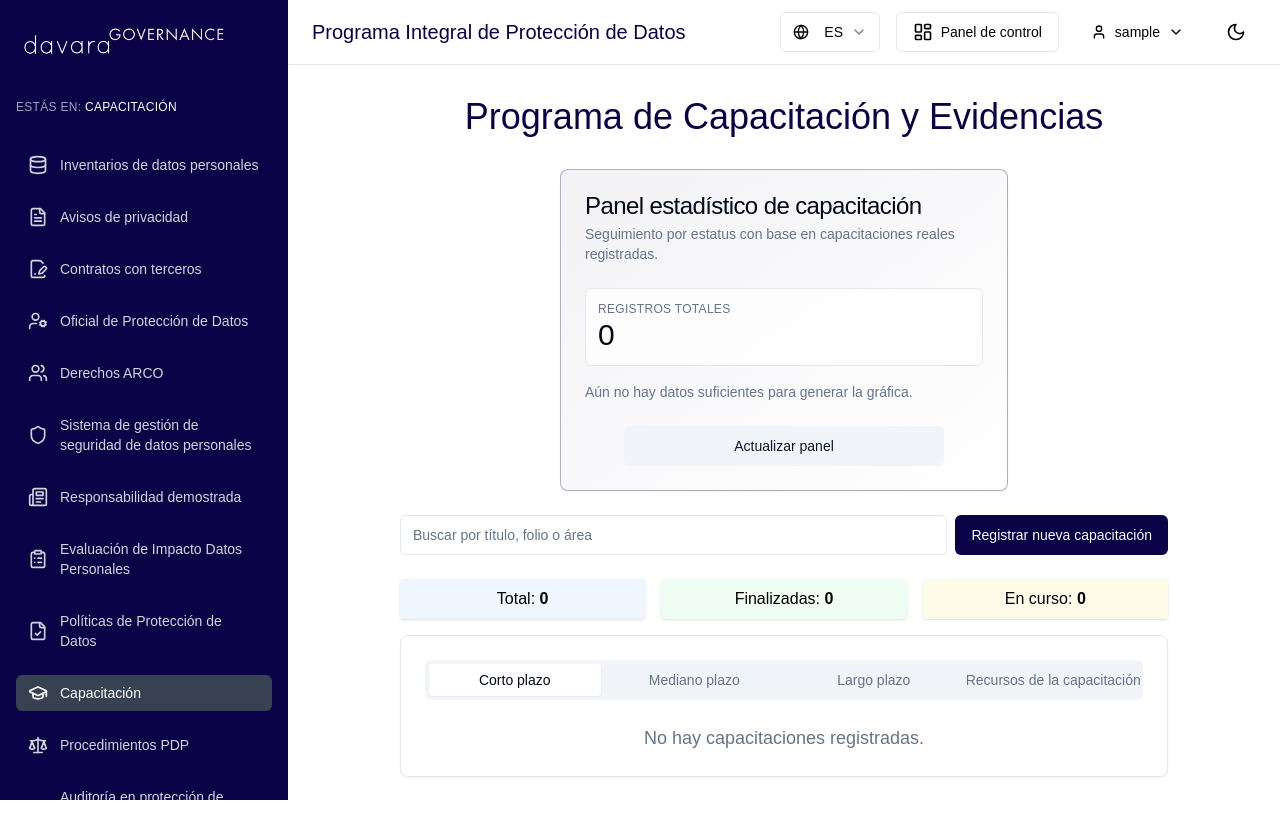
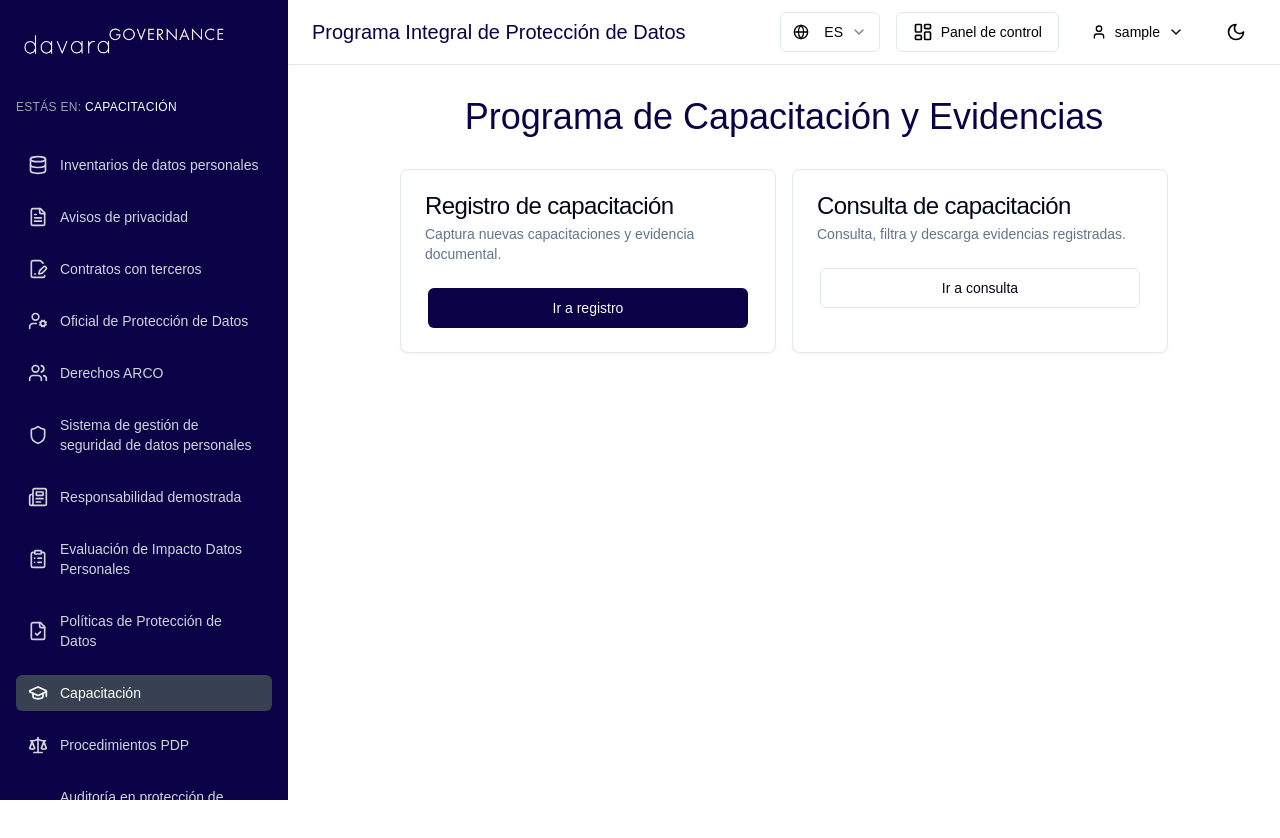
Before and after one commit to vicvaz074/plataforma_ppd, a Next.js app in the folder app/: page /davara-training in a window 1280 px wide. Shown: the top 838 px of the page. After the commit the page ends 800 px from the top, so only its background shows below. Built offline with nearby package versions, Linux system fonts and the light colour scheme; sample sign-in values are in the browser's storage; a web font is replaced by a local one.

Commit message:
Homologa cards de módulos y elimina accesos duplicados

```diff
--- a/app/app/data-policies/page.tsx
+++ b/app/app/data-policies/page.tsx
@@ -4,7 +4,7 @@ import { useState, useRef, useEffect } from "react"
 import { useForm } from "react-hook-form"
 import { zodResolver } from "@hookform/resolvers/zod"
 import * as z from "zod"
-import { Card, CardContent } from "@/components/ui/card"
+import { Card, CardContent, CardDescription, CardHeader, CardTitle } from "@/components/ui/card"
 import { ModuleStatisticsCard } from "@/components/module-statistics-card"
 import { Button } from "@/components/ui/button"
 import { Input } from "@/components/ui/input"
@@ -540,6 +540,7 @@ export default function PoliciesManager() {
   const [editingIndex, setEditingIndex] = useState<number | null>(null)
   const [showDialog, setShowDialog] = useState(false)
   const [viewIndex, setViewIndex] = useState<number | null>(null)
+  const [activeSection, setActiveSection] = useState<"menu" | "registro" | "consulta">("menu")
   const policyViewRef = useRef<HTMLDivElement>(null)
 
   // --- LOCALSTORAGE SYNC ---
@@ -577,6 +578,32 @@ export default function PoliciesManager() {
   // --- UI ---
   return (
     <div className="container max-w-4xl mx-auto py-8">
+      <div className="mb-6 grid grid-cols-1 gap-4 md:grid-cols-2">
+        <Card className="border-blue-100">
+          <CardHeader>
+            <CardTitle>Registro de políticas</CardTitle>
+            <CardDescription>Captura una nueva política y administra su vigencia.</CardDescription>
+          </CardHeader>
+          <CardContent>
+            <Button className="w-full" onClick={() => setActiveSection("registro")}>
+              Ir a registro
+            </Button>
+          </CardContent>
+        </Card>
+        <Card className="border-blue-100">
+          <CardHeader>
+            <CardTitle>Consulta de políticas</CardTitle>
+            <CardDescription>Consulta, edita y exporta políticas registradas.</CardDescription>
+          </CardHeader>
+          <CardContent>
+            <Button variant="outline" className="w-full" onClick={() => setActiveSection("consulta")}>
+              Ir a consulta
+            </Button>
+          </CardContent>
+        </Card>
+      </div>
+
+      {activeSection !== "menu" && (
         <div className="mb-6 max-w-md">
           <ModuleStatisticsCard
             dataset="policies"
@@ -586,7 +613,10 @@ export default function PoliciesManager() {
             cta="Actualizar panel"
           />
         </div>
+      )}
 
+      {activeSection !== "menu" && (
+      <>
       <div className="mb-8 rounded-2xl border border-blue-100 bg-gradient-to-br from-blue-50 via-white to-slate-50 p-6 shadow-sm">
         <div className="flex flex-col gap-3 md:flex-row md:items-center md:justify-between">
           <div>
@@ -596,12 +626,22 @@ export default function PoliciesManager() {
               Centraliza tus políticas oficiales, adjunta los documentos firmados y mantén visible el estado de revisión.
             </p>
           </div>
+          <div className="flex gap-2">
+            <Button
+              variant="ghost"
+              onClick={() => setActiveSection("menu")}
+            >
+              Volver al menú
+            </Button>
+            {activeSection === "registro" && (
               <Button
                 className="w-full md:w-auto"
                 onClick={() => { setEditingIndex(null); setShowDialog(true) }}
               >
                 <PlusCircle className="mr-2 h-4 w-4" /> Nueva política
               </Button>
+            )}
+          </div>
         </div>
         <div className="mt-4 grid grid-cols-1 gap-3 text-sm text-slate-600 md:grid-cols-3">
           <div className="rounded-lg border border-blue-100 bg-white px-3 py-2 shadow-sm">
@@ -641,6 +681,9 @@ export default function PoliciesManager() {
       </div>
 
       {/* Dialog para crear/editar */}
+      </>
+      )}
+
       <Dialog open={showDialog} onOpenChange={setShowDialog}>
         <DialogContent className="max-h-[90vh] overflow-y-auto max-w-2xl">
           <DialogHeader>
--- a/app/app/davara-training/page.tsx
+++ b/app/app/davara-training/page.tsx
@@ -1,7 +1,7 @@
 "use client"
 
 import React, { useState, useEffect } from "react"
-import { Card, CardContent, CardHeader, CardTitle } from "@/components/ui/card"
+import { Card, CardContent, CardDescription, CardHeader, CardTitle } from "@/components/ui/card"
 import { Button } from "@/components/ui/button"
 import { Input } from "@/components/ui/input"
 import { Label } from "@/components/ui/label"
@@ -156,6 +156,7 @@ export default function TrainingModule() {
   const [resourceFile, setResourceFile] = useState<File | null>(null)
   const [resourceFileData, setResourceFileData] = useState("")
   const [resourceLink, setResourceLink] = useState("")
+  const [activeSection, setActiveSection] = useState<"menu" | "registro" | "consulta">("menu")
 
   useEffect(() => {
     const saved = localStorage.getItem(STORAGE_KEY)
@@ -543,6 +544,27 @@ export default function TrainingModule() {
   return (
     <div className="container mx-auto py-8">
       <h1 className="text-4xl font-semibold text-center mb-8">Programa de Capacitación y Evidencias</h1>
+      <div className="max-w-3xl mx-auto mb-6 grid grid-cols-1 gap-4 md:grid-cols-2">
+        <Card>
+          <CardHeader>
+            <CardTitle>Registro de capacitación</CardTitle>
+            <CardDescription>Captura nuevas capacitaciones y evidencia documental.</CardDescription>
+          </CardHeader>
+          <CardContent>
+            <Button className="w-full" onClick={() => setActiveSection("registro")}>Ir a registro</Button>
+          </CardContent>
+        </Card>
+        <Card>
+          <CardHeader>
+            <CardTitle>Consulta de capacitación</CardTitle>
+            <CardDescription>Consulta, filtra y descarga evidencias registradas.</CardDescription>
+          </CardHeader>
+          <CardContent>
+            <Button variant="outline" className="w-full" onClick={() => setActiveSection("consulta")}>Ir a consulta</Button>
+          </CardContent>
+        </Card>
+      </div>
+      {activeSection !== "menu" && (
       <div className="max-w-md mx-auto mb-6">
         <ModuleStatisticsCard
           dataset="training"
@@ -552,6 +574,14 @@ export default function TrainingModule() {
           cta="Actualizar panel"
         />
       </div>
+      )}
+      {activeSection !== "menu" && (
+      <div className="max-w-3xl mx-auto flex items-center justify-end mb-4">
+        <Button variant="ghost" onClick={() => setActiveSection("menu")}>Volver al menú</Button>
+      </div>
+      )}
+      {activeSection !== "menu" && (
+      <>
       <div className="max-w-3xl mx-auto flex flex-col md:flex-row gap-2 mb-6">
         {isResourceTab ? (
           <>
@@ -685,6 +715,8 @@ export default function TrainingModule() {
           </TabsContent>
         </Tabs>
       </Card>
+      </>
+      )}
       {showResourceForm && (
         <div className="fixed inset-0 bg-black/40 flex items-center justify-center z-50">
           <Card className="w-full max-w-xl p-6 relative animate-in fade-in overflow-y-auto max-h-[90vh]">
--- a/app/app/eipd/page.tsx
+++ b/app/app/eipd/page.tsx
@@ -1,7 +1,6 @@
 import Link from "next/link"
 import { Card, CardContent, CardDescription, CardHeader, CardTitle } from "@/components/ui/card"
 import { Button } from "@/components/ui/button"
-import { ModuleStatisticsCard } from "@/components/module-statistics-card"
 
 export default function EipdLandingPage() {
   return (
@@ -14,7 +13,7 @@ export default function EipdLandingPage() {
         </p>
       </div>
 
-      <div className="grid grid-cols-1 gap-6 md:grid-cols-4">
+      <div className="grid grid-cols-1 gap-6 md:grid-cols-3">
         <Card className="flex h-full flex-col">
           <CardHeader>
             <CardTitle>Realizar nueva EIPD</CardTitle>
@@ -57,14 +56,6 @@ export default function EipdLandingPage() {
           </CardContent>
         </Card>
 
-
-        <ModuleStatisticsCard
-          dataset="eipd"
-          title="Panel estadístico EIPD"
-          description="Riesgo y vigencia con base en evaluaciones reales guardadas en el módulo."
-          href="/eipd/reportes"
-          cta="Abrir reportes"
-        />
       </div>
     </div>
   )
--- a/app/app/rat/page.tsx
+++ b/app/app/rat/page.tsx
@@ -13,7 +13,6 @@ import {
   CardTitle,
 } from "@/components/ui/card";
 import { Button } from "@/components/ui/button";
-import { ModuleStatisticsCard } from "@/components/module-statistics-card";
 
 export default function RATPage() {
   const { language } = useLanguage();
@@ -71,7 +70,7 @@ export default function RATPage() {
         <p className="text-muted-foreground">{t.description}</p>
       </motion.div>
 
-      <motion.div className="grid md:grid-cols-3 gap-6" variants={container} initial="hidden" animate="show">
+      <motion.div className="grid md:grid-cols-2 gap-6" variants={container} initial="hidden" animate="show">
         <motion.div variants={item}>
           <Card className="h-full flex flex-col hover:shadow-md transition-shadow">
             <CardHeader>
@@ -129,16 +128,6 @@ export default function RATPage() {
             </CardFooter>
           </Card>
         </motion.div>
-
-        <motion.div variants={item}>
-          <ModuleStatisticsCard
-            dataset="inventories"
-            title="Estadísticas del inventario"
-            description="Clasificación automática por nivel de riesgo usando inventarios capturados."
-            href="/rat/informes"
-            cta={`${t.goTo} ${t.reportsTitle}`}
-          />
-        </motion.div>
       </motion.div>
     </div>
   );
--- a/app/app/third-party-contracts/page.tsx
+++ b/app/app/third-party-contracts/page.tsx
@@ -2,7 +2,6 @@
 
 import { Card, CardContent, CardDescription, CardFooter, CardHeader, CardTitle } from "@/components/ui/card"
 import { Button } from "@/components/ui/button"
-import { ModuleStatisticsCard } from "@/components/module-statistics-card"
 import { FileText, ClipboardList, BarChart3 } from "lucide-react"
 import Link from "next/link"
 
@@ -11,7 +10,7 @@ export default function ThirdPartyContractsPage() {
     <div className="container mx-auto py-8">
       <h1 className="mb-8 text-3xl font-bold">Contratos con Terceros</h1>
 
-      <div className="grid grid-cols-1 gap-6 md:grid-cols-4">
+      <div className="grid grid-cols-1 gap-6 md:grid-cols-3">
         <Card className="flex h-full flex-col">
           <CardHeader>
             <CardTitle className="flex items-center gap-2">
@@ -81,15 +80,6 @@ export default function ThirdPartyContractsPage() {
             </Button>
           </CardFooter>
         </Card>
-
-
-        <ModuleStatisticsCard
-          dataset="contracts"
-          title="Panel estadístico de contratos"
-          description="Clasificación real por tipo de comunicación y estatus de contratos capturados."
-          href="/third-party-contracts/reportes"
-          cta="Abrir reportes"
-        />
       </div>
     </div>
   )
```
Lines whose indentation alone changed are shown as unchanged.
